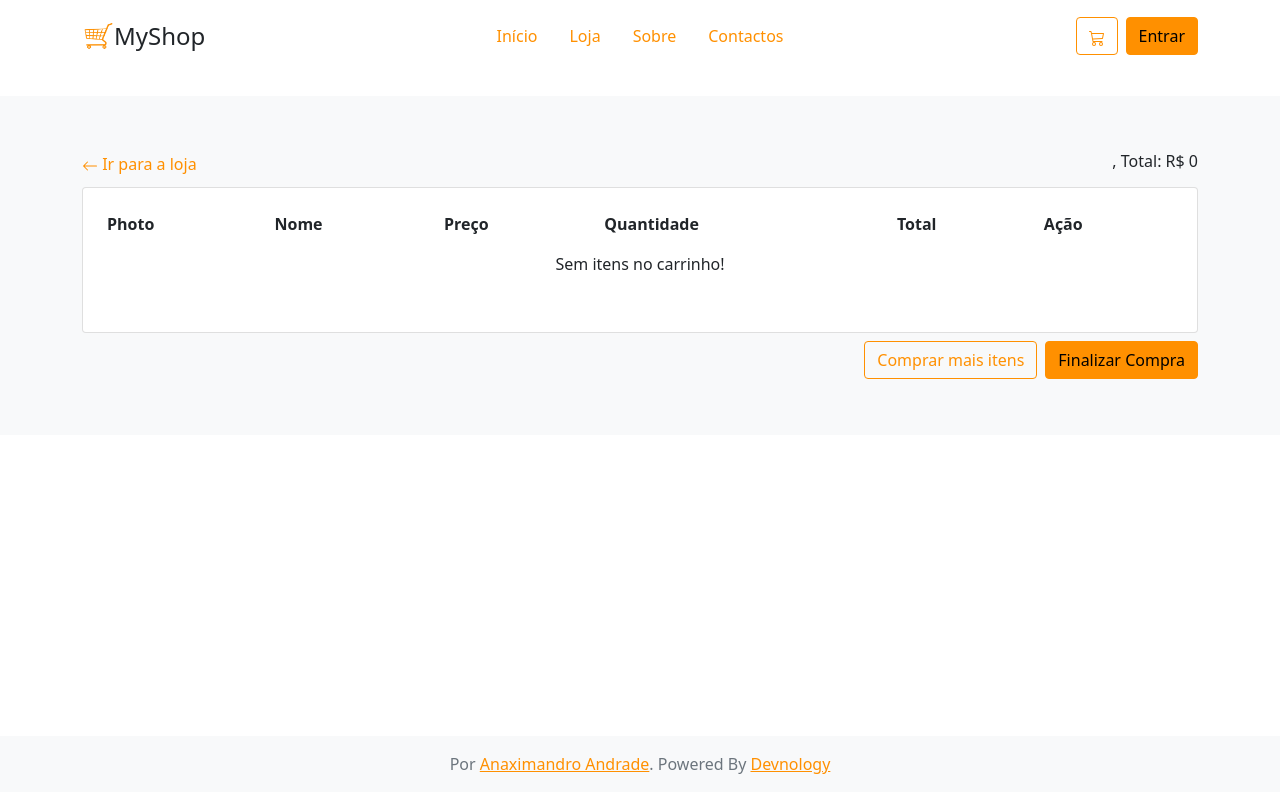
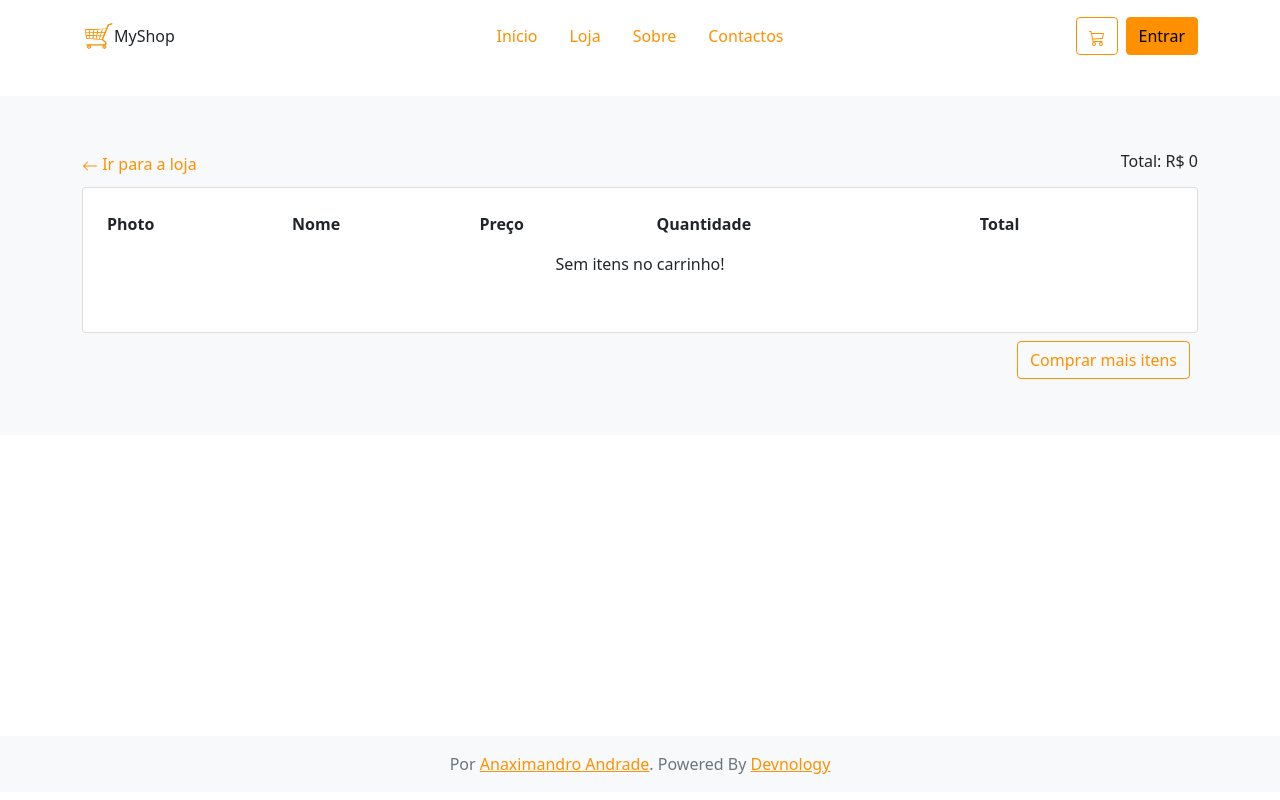
Before and after one commit to AnaxAndrade/MyCommerce, a Next.js app: page /cart in a window 1280 px wide. Built offline with nearby package versions, Linux system fonts and the light colour scheme.

Commit message:
Estilizado carrinho e adicionados TOAST

```diff
--- a/components/base/Layout.js
+++ b/components/base/Layout.js
@@ -18,8 +18,7 @@ function Layout(props){
                     <header className="d-flex flex-wrap align-items-center justify-content-center justify-content-md-between py-3 mb-4">
                         <Link  href="/">
                             <a className="d-flex align-items-center col-md-3 mb-2 mb-md-0 text-dark text-decoration-none">
-                                <img width="32" height="32" src="/CART.png"/>
-                                <span className="fs-4">MyShop</span>
+                                <img width="32" height="32" src="/CART.png"/>MyShop
                             </a>
                         </Link>
                         <ul className="nav nav-border col-12 col-md-auto mb-2 justify-content-center mb-md-0">
--- a/components/products/carrinho.js
+++ b/components/products/carrinho.js
@@ -8,7 +8,7 @@ export default function Carrinho({items, isEmpty, removeItem, updateItemQuantity
             <div className="col-md-12">
                 <div className="card">
                     <div className="card-body">
-                        <table className="table table-borderless">
+                        <table className="table table-borderless table-responsive">
                             <thead>
                                 <tr>
                                     <th>Photo</th>
@@ -16,7 +16,7 @@ export default function Carrinho({items, isEmpty, removeItem, updateItemQuantity
                                     <th>Preço</th>
                                     <th>Quantidade</th>
                                     <th>Total</th>
-                                    <th>Ação</th>
+                                    <th></th>
                                 </tr>
                             </thead>
                             <tbody className="justify-content-center">
@@ -31,7 +31,7 @@ export default function Carrinho({items, isEmpty, removeItem, updateItemQuantity
                                                 <button  className="btn btn-sm btn-outline-secondary" onClick={() => updateItemQuantity(item.id, item.quantity-1)}>-</button>
                                                     <span className="mx-2">{item.quantity}</span>
                                                 <button className="btn btn-sm btn-outline-secondary" onClick={() => updateItemQuantity(item.id, item.quantity+1)}>+</button></td>
-                                            <td>{item.itemTotal}</td>
+                                            <td>R$ {item.itemTotal}</td>
                                             <td><button type="button" className="btn btn-sm btn-outline-danger" onClick={() => removeItem(item.id)}>X</button></td>
                                         </tr>
                                        );
--- a/package.json
+++ b/package.json
@@ -14,6 +14,7 @@
     "node-sass": "^6.0.1",
     "react": "17.0.2",
     "react-dom": "17.0.2",
+    "react-toastify": "^8.1.0",
     "react-use-cart": "^1.13.0",
     "swr": "^1.0.1"
   },
--- a/pages/_app.js
+++ b/pages/_app.js
@@ -3,6 +3,8 @@ import '../styles/globals.scss';
 //import 'bootstrap-icons/font/bootstrap-icons.css';
 import Head from 'next/head';
 import { CartProvider } from "react-use-cart";
+import { ToastContainer, toast } from 'react-toastify';
+import 'react-toastify/dist/ReactToastify.css';
 
 function MyApp({ Component, pageProps }) {
   return (
@@ -17,7 +19,22 @@ function MyApp({ Component, pageProps }) {
         <meta name="msapplication-TileColor" content="#2d89ef"/>
         <meta name="theme-color" content="#ffffff"></meta>
       </Head>
-      <CartProvider><Component {...pageProps} /></CartProvider>
+      <CartProvider  onItemAdd={(item) => toast.success(`${item.nome} adicionado ao carrinho`,  { theme: "colored" })}
+        onItemUpdate={(item) => toast.info(`Atualizada quantiadade de ${item.nome} `,  { theme: "colored" })}
+        onItemRemove={(item) => toast.warn(`Item removido do carrinho`,  { theme: "colored" })}>
+        <Component {...pageProps} />
+        <ToastContainer
+          position="top-right"
+          autoClose={2000}
+          hideProgressBar
+          newestOnTop={false}
+          closeOnClick
+          rtl={false}
+          pauseOnFocusLoss
+          draggable
+          pauseOnHover
+          />
+      </CartProvider>
     </>
   );
 }
--- a/pages/cart.js
+++ b/pages/cart.js
@@ -3,6 +3,7 @@ import Carrinho from "../components/products/carrinho";
 import Link from 'next/link';
 import {useRouter} from "next/router";
 import { useCart } from "react-use-cart";
+import Head from 'next/head';
 
 
 export default function Cart(){
@@ -19,6 +20,9 @@ export default function Cart(){
 
     return (
         <Layout>
+            <Head>
+                <title>MyShop | Carrinho</title>
+            </Head>
             <main>
                 <div className="album py-5 bg-light">
                     <div className="container">
@@ -32,13 +36,13 @@ export default function Cart(){
                                 </Link>
                             </div>
                             <div className="col-10">
-                                <h6 className="float-end">{totalUniqueItems > 0 ? (totalUniqueItems != 1 ? `${totalUniqueItems} itens` : " 1 item") : "" }, Total: R$ {cartTotal}</h6>
+                                <h6 className="float-end">{totalUniqueItems > 0 ? (totalUniqueItems != 1 ? `${totalUniqueItems} itens, ` : " 1 item, ") : "" } Total: R$ {cartTotal}</h6>
                             </div>
                         </div>
                         <Carrinho isEmpty={isEmpty} items={items} updateItemQuantity={updateItemQuantity} removeItem={removeItem} />
                         <div className="row my-2">
                             <div className="col-12">
-                                <button type="button" className="btn btn-primary float-end">Finalizar Compra</button>
+                                {!isEmpty && <button type="button" className="btn btn-primary float-end">Finalizar Compra</button>}
                                 <button type="button" className="btn btn-outline-primary float-end mx-2" onClick={() => route.push("/shop")}>Comprar mais itens</button>
                             </div>
                         </div>
```
Also changed, not shown: 1 other file (tests, documents, lock files or other folders).
